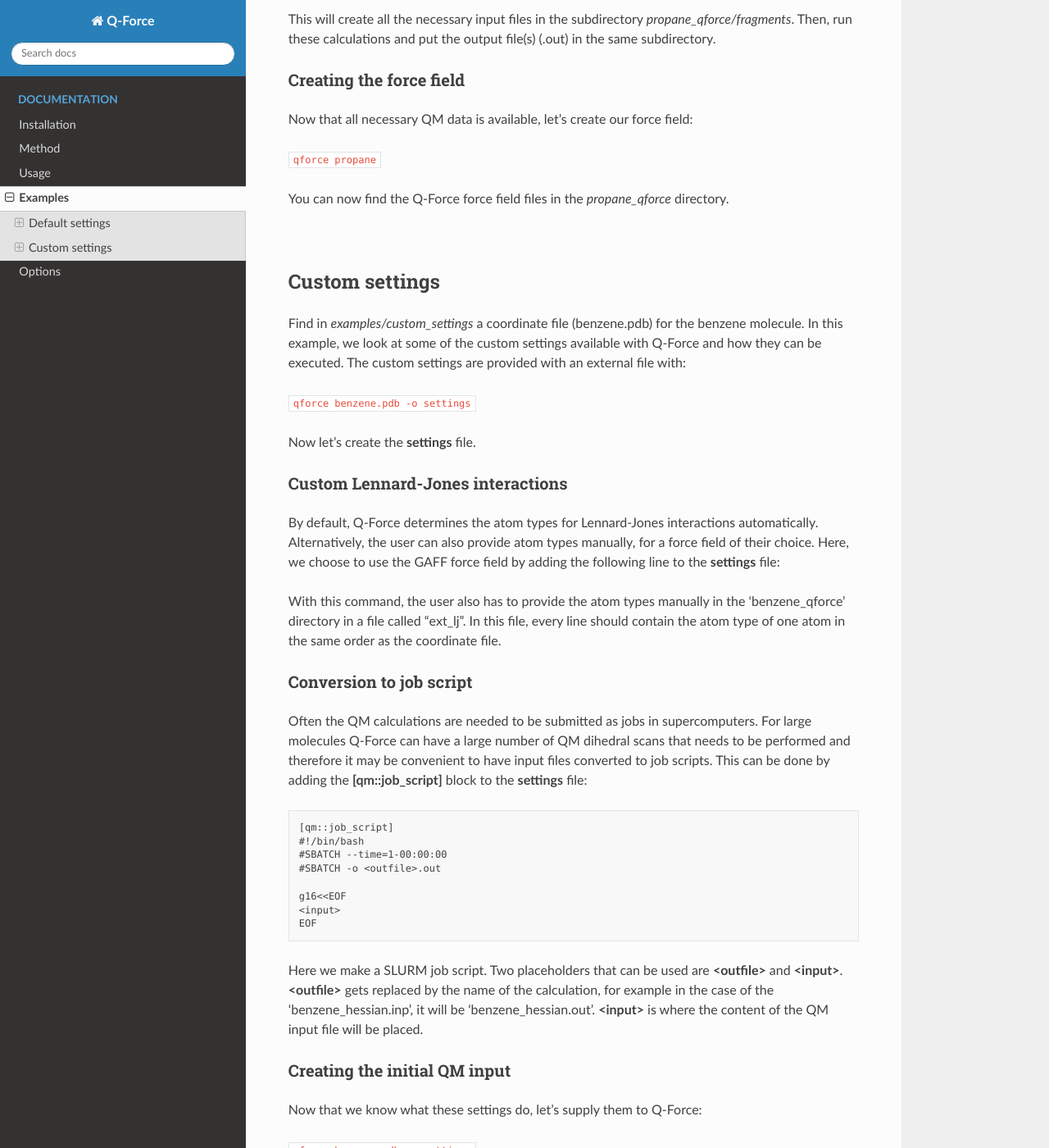
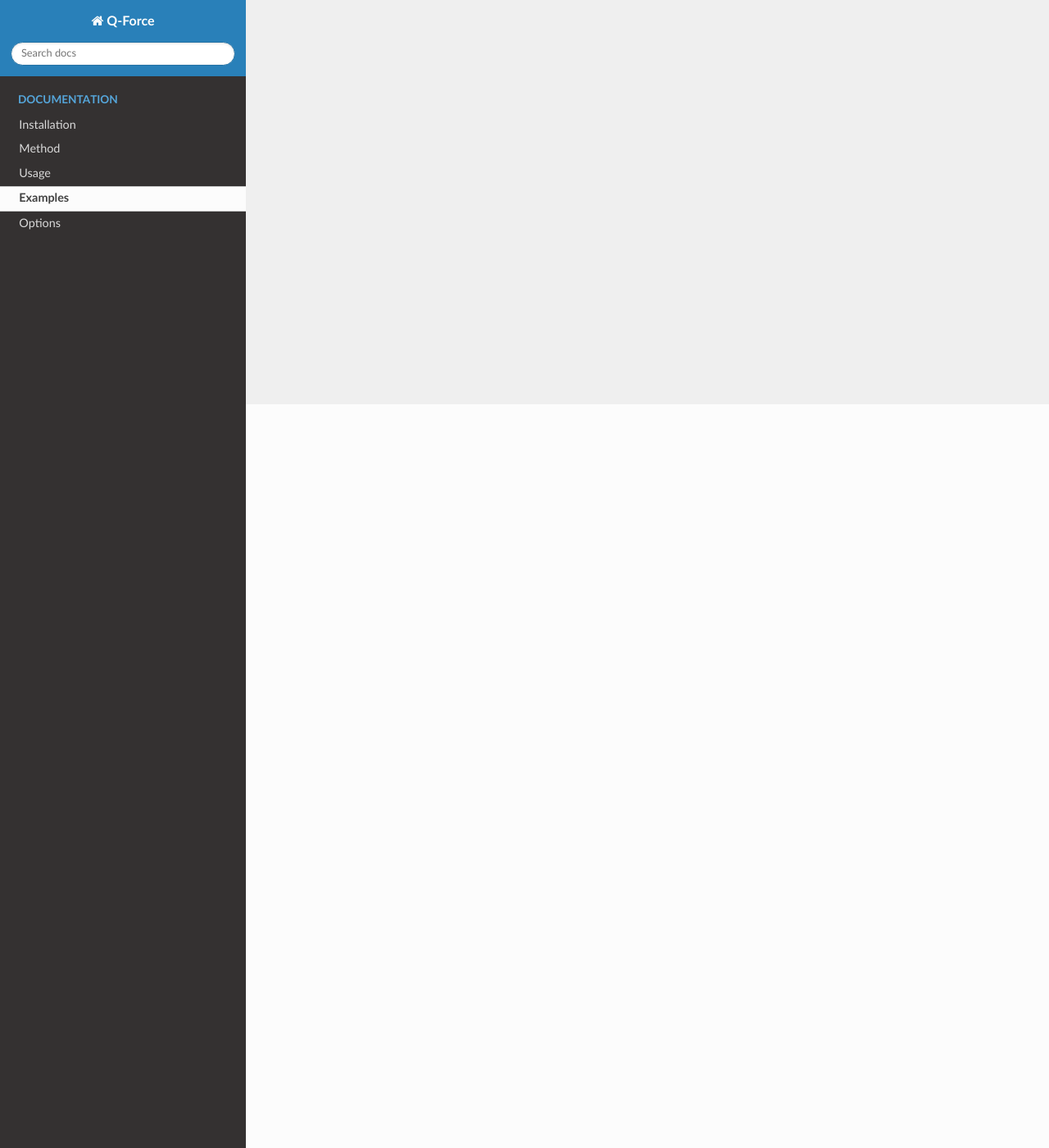
Before and after one commit to selimsami/qforce, a Sphinx documentation site: the page built from docs/source/examples.rst, in a window 1280 px wide and 1400 px high, scrolled down 907 px. Shown: the whole window at 82% size. Built offline with Sphinx 7.4.7 and the Read the Docs theme 2.0.0, drawn with Linux system fonts in a browser that asks for light colours; some of the changed text lies outside the part shown.

Commit message:
docu fix

```diff
--- a/docs/source/examples.rst
+++ b/docs/source/examples.rst
@@ -10,121 +10,3 @@
 :code:`git clone https://github.com/selimsami/qforce_examples.git`
 
 |
-
-Default settings
--------------------
-
-Creating the initial QM input
-++++++++++++++++++++++++++++++++
-
-Find in *examples/default_settings* a coordinate file (propane.xyz) for the propane molecule.
-
-Let's first create the QM input file:
-
-:code:`qforce propane.xyz`
-
-This will create a *propane_qforce* directory, and in it, you will find 'propane_hessian.inp'.
-Now run this QM calculation and put the necessary output files (.out, .fchk) in the same directory.
-(remember: the output files are available in *necessary_files*)
-
-Treating the flexible dihedrals
-++++++++++++++++++++++++++++++++
-
-Now we can run Q-Force again from the same directory to create fragments and the corresponding
-QM dihedral scan input files by:
-
-:code:`qforce propane`
-
-This will create all the necessary input files in the subdirectory *propane_qforce/fragments*.
-Then, run these calculations and put the output file(s) (.out) in the same subdirectory.
-
-Creating the force field
-++++++++++++++++++++++++++++++++
-
-Now that all necessary QM data is available, let's create our force field:
-
-:code:`qforce propane`
-
-You can now find the Q-Force force field files in the *propane_qforce* directory.
-
-|
-
-Custom settings
-------------------
-Find in *examples/custom_settings* a coordinate file (benzene.pdb) for the benzene molecule.
-In this example, we look at some of the custom settings available with Q-Force and how they
-can be executed.
-The custom settings are provided with an external file with:
-
-:code:`qforce benzene.pdb -o settings`
-
-Now let's create the **settings** file.
-
-Custom Lennard-Jones interactions
-+++++++++++++++++++++++++++++++++
-
-By default, Q-Force determines the atom types for Lennard-Jones interactions automatically.
-Alternatively, the user can also provide atom types manually, for a force field of their choice.
-Here, we choose to use the GAFF force field by adding the following line to the **settings** file:
-
-.. code-block:: text
-    [ff]
-    lennard_jones = gaff
-
-With this command, the user also has to provide the atom types manually
-in the 'benzene_qforce' directory in a file called "ext_lj". In this file, every line should
-contain the atom type of one atom in the same order as the coordinate file.
-
-
-Conversion to job script
-++++++++++++++++++++++++
-
-Often the QM calculations are needed to be submitted as jobs in supercomputers.
-For large molecules Q-Force can have a large number of QM dihedral scans that needs to be
-performed and therefore it may be convenient to have input files converted to job scripts.
-This can be done by adding the **[qm::job_script]** block to the **settings** file:
-
-.. code-block:: text
-
-    [qm::job_script]
-    #!/bin/bash
-    #SBATCH --time=1-00:00:00
-    #SBATCH -o <outfile>.out
-
-    g16<<EOF
-    <input>
-    EOF
-
-Here we make a SLURM job script. Two placeholders that can be used are **<outfile>** and
-**<input>**. **<outfile>** gets replaced by the name of the calculation, for example in the case
-of the 'benzene_hessian.inp', it will be 'benzene_hessian.out'.
-**<input>** is where the content of the QM input file will be placed.
-
-
-
-Creating the initial QM input
-++++++++++++++++++++++++++++++++
-
-Now that we know what these settings do, let's supply them to Q-Force:
-
-:code:`qforce benzene.pdb -o settings`
-
-
-Again, this will create a *benzene_qforce* directory, and in it, you will find
-'benzene_hessian.inp', this time as a job script instead of an input file. Now run this QM
-calculation and put the output file (.out) and the formatted checkpoint file (.fchk) in
-the same directory.
-
-
-
-Creating the force field
-++++++++++++++++++++++++++++++++
-
-As benzene does not have any flexible dihedrals, the second step is skipped in this case.
-Make sure you have also added this time the **ext_lj** file in *benzene_qforce* and then we can
-already create the force field with:
-
-:code:`qforce benzene -o settings`
-
-You can now find the necessary force field files in the *benzene_qforce* directory.
-As you will notice, in this case GAFF atom types are used.
```
